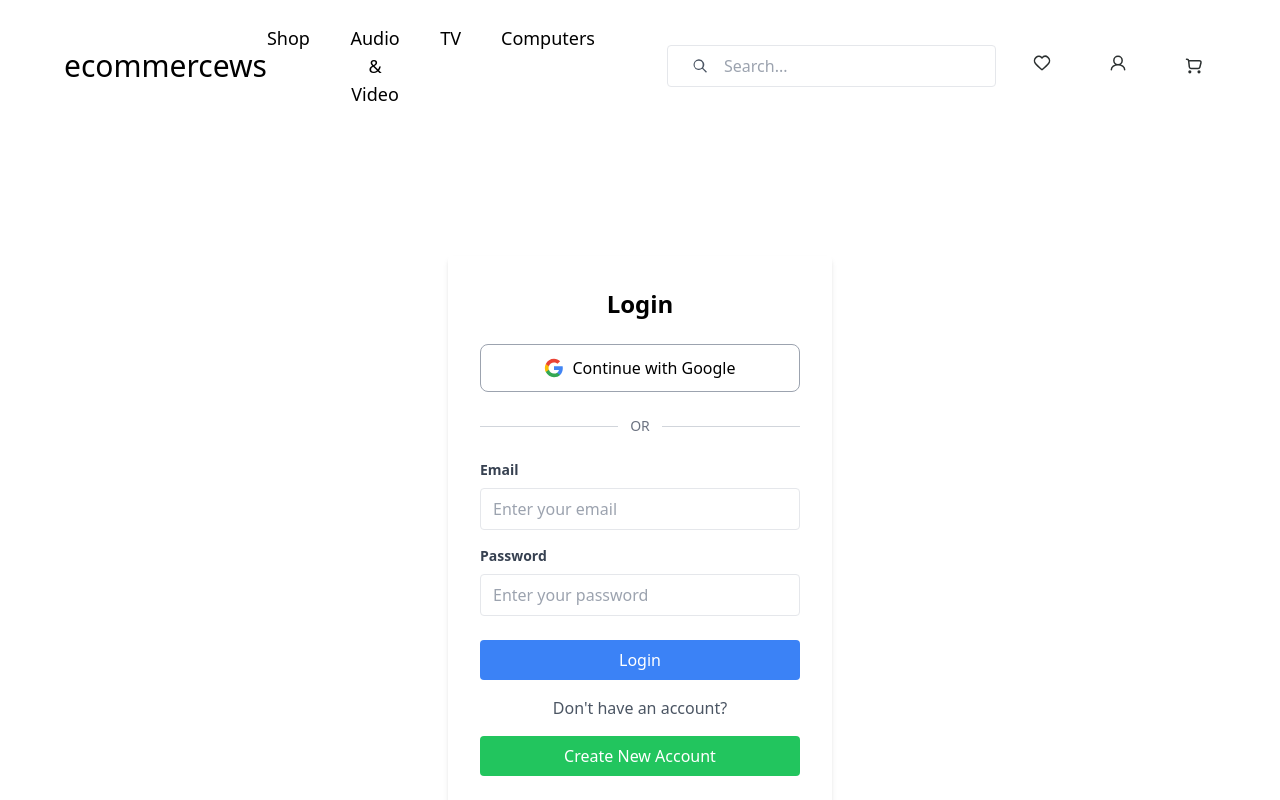
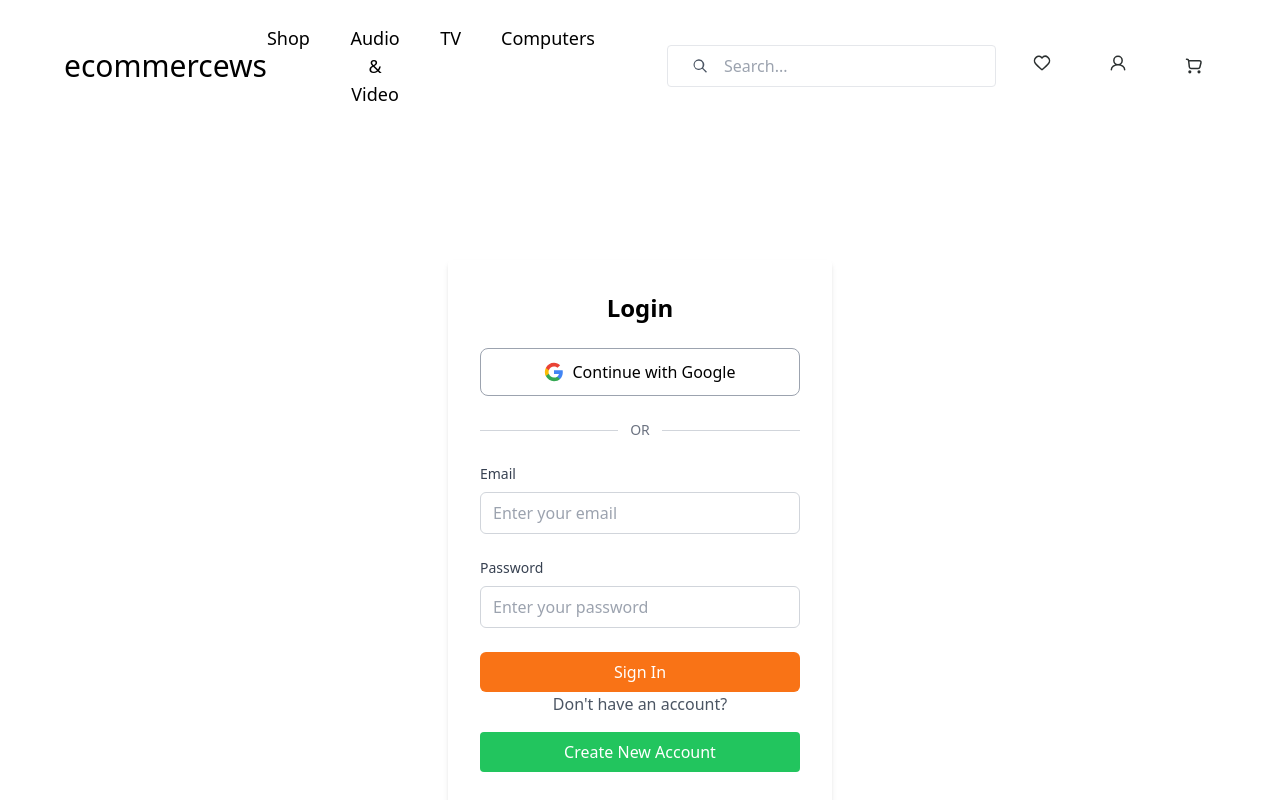
Before and after one commit to asif-kamal/ecommercews-frontend, a React (Create React App) app: page /login in a window 1280 px wide. Shown: the top 800 px of the page. Built offline with nearby package versions, Linux system fonts and the light colour scheme.

Commit message:
login success correctly routes to user account page

```diff
--- a/src/components/pages/Login.jsx
+++ b/src/components/pages/Login.jsx
@@ -1,9 +1,78 @@
-import React from "react";
+import React, { useState } from "react";
 import { useNavigate } from "react-router-dom";
 import GoogleSignIn from "../Buttons/GoogleSignIn";
+import { loginAPI } from "../../api/authentication";
+import { saveToken } from "../../utils/jwt-helper";
 
 const Login = () => {
   const navigate = useNavigate();
+  const [formData, setFormData] = useState({
+    email: "",
+    password: ""
+  });
+  const [loading, setLoading] = useState(false);
+  const [error, setError] = useState("");
+
+  const handleChange = (e) => {
+    setFormData({
+      ...formData,
+      [e.target.name]: e.target.value
+    });
+  };
+
+  const handleSubmit = async (e) => {
+    e.preventDefault();
+    setError("");
+
+    if (!formData.email || !formData.password) {
+      setError("Please fill in all fields.");
+      return;
+    }
+
+    try {
+      setLoading(true);
+
+      const loginData = {
+        userName: formData.email, // Backend expects 'userName' field
+        password: formData.password
+      };
+
+      console.log("Sending login data:", loginData);
+
+      // Call the backend API
+      const response = await loginAPI(loginData);
+
+      console.log("Login response:", response);
+
+      // Check if we received the JWT token
+      if (response?.token) {
+        // Save the JWT token
+        saveToken(response.token);
+        console.log("JWT token saved successfully");
+
+        // Redirect to account page
+        alert("Login successful! Welcome back!");
+        navigate("/account");
+      } else {
+        setError("Login failed. No token received.");
+      }
+
+    } catch (error) {
+      console.error("Login error:", error);
+
+      if (error.response?.data?.message) {
+        setError(error.response.data.message);
+      } else if (error.response?.status === 401) {
+        setError("Invalid email or password. Please try again.");
+      } else if (error.response?.status === 403) {
+        setError("Account not verified. Please check your email for verification code.");
+      } else {
+        setError("Login failed. Please try again later.");
+      }
+    } finally {
+      setLoading(false);
+    }
+  };
 
   const handleRegisterClick = () => {
     navigate("/register");
@@ -26,36 +95,49 @@ const Login = () => {
           <div className="flex-1 border-t border-gray-300"></div>
         </div>
 
-        <form>
-          <div className="mb-4">
-            <label className="block text-gray-700 text-sm font-bold mb-2">
+            <form onSubmit={handleSubmit} className="space-y-6">
+              <div>
+                <label className="block text-sm font-medium text-gray-700 mb-2">
                   Email
                 </label>
                 <input
                   type="email"
-              className="w-full px-3 py-2 border rounded focus:outline-none focus:border-blue-500"
+                  name="email"
+                  value={formData.email}
+                  onChange={handleChange}
+                  className="w-full px-3 py-2 border border-gray-300 rounded-md focus:outline-none focus:ring-2 focus:ring-orange-500"
                   placeholder="Enter your email"
                 />
               </div>
-          <div className="mb-6">
-            <label className="block text-gray-700 text-sm font-bold mb-2">
+
+              <div>
+                <label className="block text-sm font-medium text-gray-700 mb-2">
                   Password
                 </label>
                 <input
                   type="password"
-              className="w-full px-3 py-2 border rounded focus:outline-none focus:border-blue-500"
+                  name="password"
+                  value={formData.password}
+                  onChange={handleChange}
+                  className="w-full px-3 py-2 border border-gray-300 rounded-md focus:outline-none focus:ring-2 focus:ring-orange-500"
                   placeholder="Enter your password"
                 />
               </div>
+
+              {error && (
+                <div className="bg-red-50 border border-red-200 text-red-600 px-4 py-3 rounded-md text-sm">
+                  {error}
+                </div>
+              )}
+
               <button
                 type="submit"
-            className="w-full bg-blue-500 text-white py-2 px-4 rounded hover:bg-blue-600 mb-4"
+                disabled={loading}
+                className="w-full bg-orange-500 text-white py-2 px-4 rounded-md hover:bg-orange-600 transition duration-200 disabled:bg-gray-400 disabled:cursor-not-allowed"
               >
-            Login
+                {loading ? "Signing in..." : "Sign In"}
               </button>
-        </form>
-
-        <div className="text-center">
+            </form>        <div className="text-center">
           <p className="text-gray-600 mb-4">Don't have an account?</p>
           <button
             onClick={handleRegisterClick}
```
Lines whose indentation alone changed are shown as unchanged.
